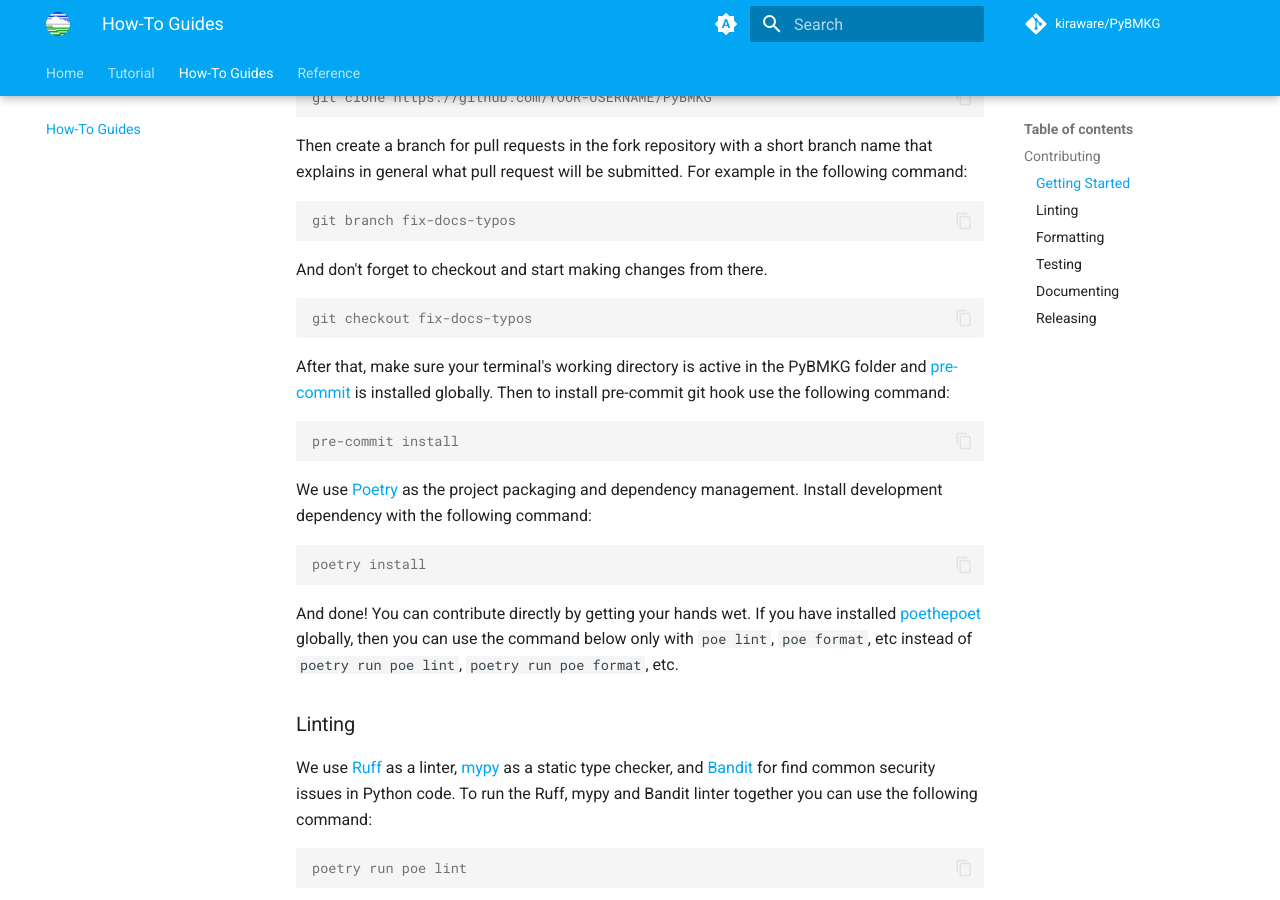
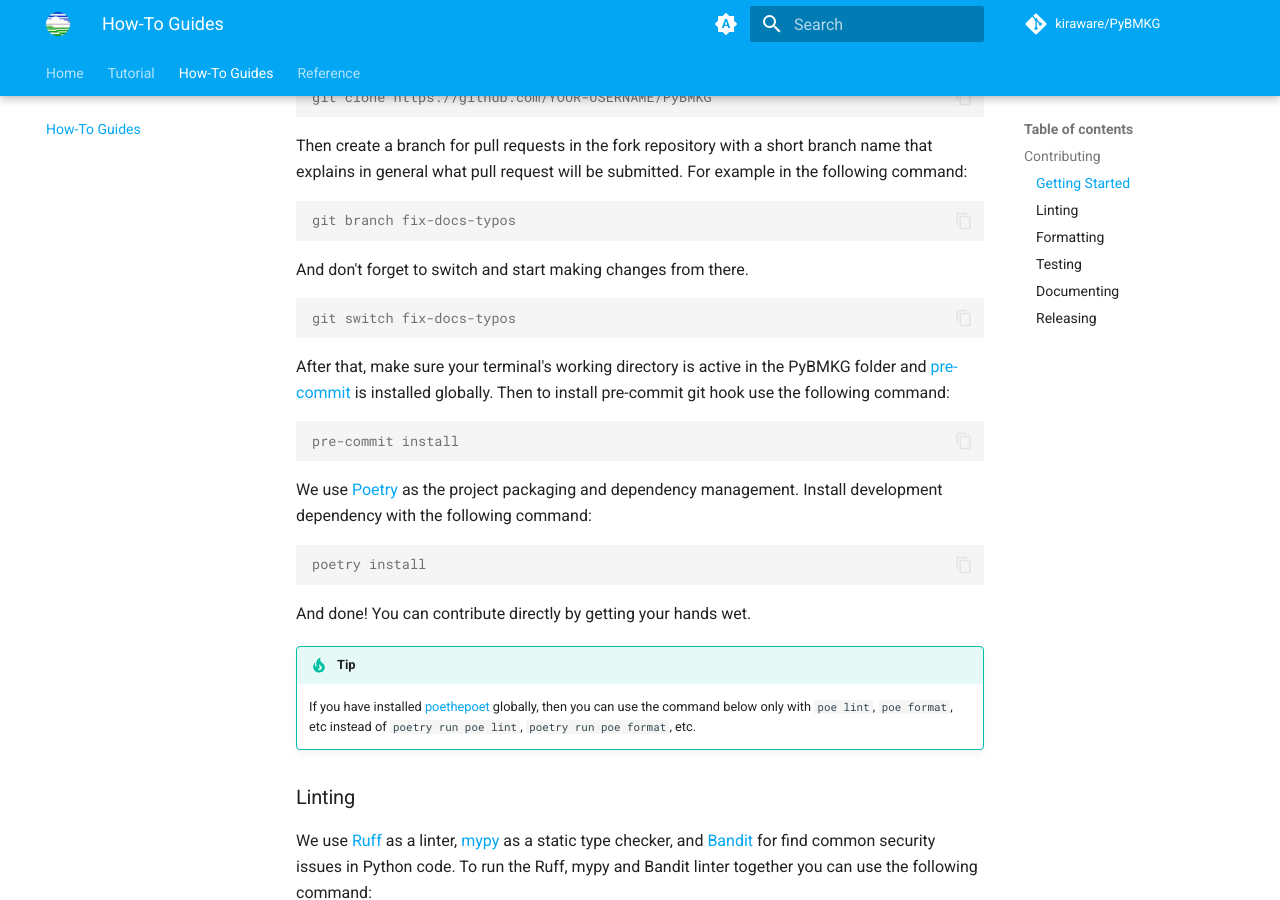
Before and after one commit to kiraware/PyBMKG, an MkDocs documentation site: the page built from docs/how-to-guides.md, in a window 1280 px wide and 900 px high, scrolled down 516 px. Built offline with MkDocs 1.6.1 and Material for MkDocs 9.7.7, drawn with Linux system fonts in a browser that asks for light colours; comment, search, counter and statistics services are not loaded.

Commit message:
update docs (#38)
* update badge
* use mkdocs admonition
* update how to guide

````diff
--- a/docs/how-to-guides.md
+++ b/docs/how-to-guides.md
@@ -34,11 +34,11 @@ example in the following command:
 git branch fix-docs-typos
 ```
 
-And don't forget to checkout and start making changes
+And don't forget to switch and start making changes
 from there.
 
 ```console
-git checkout fix-docs-typos
+git switch fix-docs-typos
 ```
 
 After that, make sure your terminal's working directory
@@ -59,10 +59,12 @@ poetry install
 ```
 
 And done! You can contribute directly by getting your hands wet.
-If you have installed [poethepoet](https://poethepoet.natn.io/index.html)
-globally, then you can use the command below only with `poe lint`,
-`poe format`, etc instead of `poetry run poe lint`,
-`poetry run poe format`, etc.
+
+!!! tip
+    If you have installed [poethepoet](https://poethepoet.natn.io/index.html)
+    globally, then you can use the command below only with
+    `poe lint`, `poe format`, etc instead of `poetry run poe lint`,
+    `poetry run poe format`, etc.
 
 ### Linting
 
--- a/mkdocs.yml
+++ b/mkdocs.yml
@@ -61,6 +61,8 @@ nav:
       - reference/schema.md
 
 markdown_extensions:
+  - admonition
+  - pymdownx.details
   - pymdownx.highlight:
       anchor_linenums: true
   - pymdownx.superfences
````
Also changed, not shown: README.md (+1 -1 lines), docs/index.md (+1 -1 lines).
